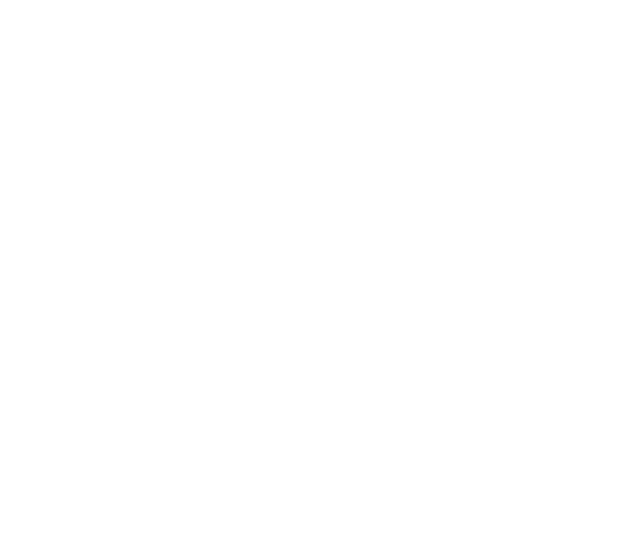
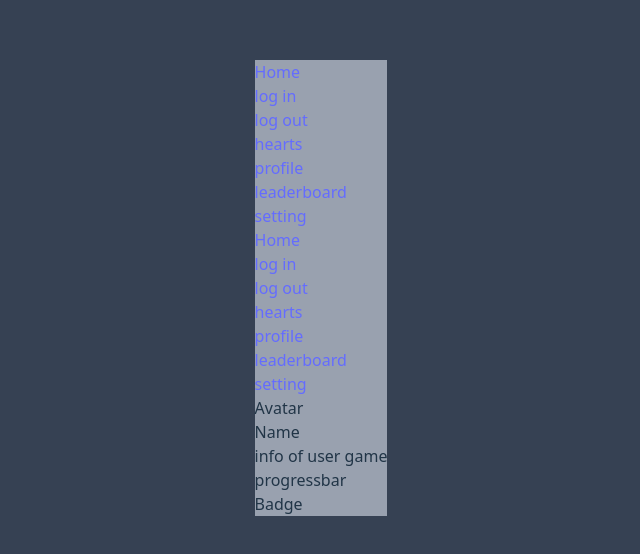
Before and after one commit to jan-ninh/match3-frontend, a React (Vite) app: page /game-map/profile in a window 1280 px wide. Before the commit this address had no page. Shown: the part 112-666 px from the top of the page, without its empty margins (319-959 px from the left). Built offline with nearby package versions, Linux system fonts and the light colour scheme.

Commit message:
first version Raoutering

```diff
--- a/src/App.tsx
+++ b/src/App.tsx
@@ -1,6 +1,14 @@
 import { Route, Routes } from 'react-router-dom';
-import { GameStartPage, AboutUs, LevelMapPage } from '@/pages';
+import {
+  GameStartPage,
+  AboutUs,
+  LevelMapPage,
+  LeaderboardPage,
+  ProfilePage,
+  GameplayPage,
+} from '@/pages';
 import MainLayout from './layouts/MainLayout';
+import GameLayout from './layouts/GameLayout';
 
 function App() {
   return (
@@ -8,9 +16,20 @@ function App() {
       <Routes>
         <Route path="/" element={<MainLayout />}>
           <Route index element={<GameStartPage />} />
-          <Route path="game-map" element={<LevelMapPage />} />
           <Route path="about-us" element={<AboutUs />} />
-          <Route path="/" element={<GameStartPage />} />
+          <Route path="game-map/play-game" element={<GameplayPage />} />
+          {/* parent route */}
+          <Route path="game-map" element={<GameLayout />}>
+            {/* children routes */}
+            <Route index element={<LevelMapPage />} />
+
+            <Route path="setting" element={<LevelMapPage />} />
+            <Route path="profile" element={<ProfilePage />} />
+
+            <Route path="leaderboard" element={<LeaderboardPage />} />
+            <Route path="login" element={<LevelMapPage />} />
+            <Route path="logout" element={<LevelMapPage />} />
+          </Route>
         </Route>
       </Routes>
     </>
--- a/src/components/Navbar.tsx
+++ b/src/components/Navbar.tsx
@@ -1,15 +1,31 @@
+import { Link } from 'react-router-dom';
+
 const Navbar = () => {
   return (
     <>
       <nav>
         <ul>
-          <li>Home</li>
-          <li>log in</li>
-          <li>log out</li>
-          <li>hearts</li>
-          <li>profile</li>
-          <li>leaderboard</li>
-          <li>setting</li>
+          <li>
+            <Link to="/game-map">Home</Link>
+          </li>
+          <li>
+            <Link to="/game-map/login">log in</Link>
+          </li>
+          <li>
+            <Link to="/game-map/logout">log out</Link>
+          </li>
+          <li>
+            <Link to="/game-map">hearts</Link>
+          </li>
+          <li>
+            <Link to="/game-map/profile">profile</Link>
+          </li>
+          <li>
+            <Link to="/game-map/leaderboard">leaderboard</Link>
+          </li>
+          <li>
+            <Link to="/game-map/setting">setting</Link>
+          </li>
         </ul>
       </nav>
     </>
--- /dev/null
+++ b/src/layouts/GameLayout.tsx
@@ -0,0 +1,12 @@
+import { Navbar } from '@/components';
+import { Outlet } from 'react-router-dom';
+
+const GameLayout = () => {
+  return (
+    <>
+      <Navbar />
+      <Outlet />
+    </>
+  );
+};
+export default GameLayout;
--- a/src/pages/GameplayPage.tsx
+++ b/src/pages/GameplayPage.tsx
@@ -10,7 +10,7 @@ const GameplayPage = () => {
       </div>
 
       <div className="palyboardHolder">
-        <GameContainer></GameContainer>
+        <GameContainer />
       </div>
       <div>
         <button>setting</button>
--- a/src/pages/LeaderboardPage.tsx
+++ b/src/pages/LeaderboardPage.tsx
@@ -1,15 +1,16 @@
 import { Avatar } from '@/components';
 
-const GameStartPage = () => {
+const LeaderboardPage = () => {
   return (
     <>
       <ul>
         Leader board
         <li>
-          <Avatar></Avatar>1st
+          <Avatar />
+          1st
         </li>
       </ul>
     </>
   );
 };
-export default GameStartPage;
+export default LeaderboardPage;
--- a/src/pages/LevelMapPage.tsx
+++ b/src/pages/LevelMapPage.tsx
@@ -1,11 +1,15 @@
-import { Navbar } from '@/components';
+import { useNavigate } from 'react-router-dom';
 
 const LevelMapPage = () => {
+  const navigate = useNavigate();
+
+  const handlevel = () => {
+    navigate('/game-map/play-game'); // Route to game Map
+  };
   return (
     <>
-      <Navbar></Navbar>
       <div className="gameLevelHolder grid grid-cols-4">
-        <button>level 1</button>
+        <button onClick={handlevel}>level 1</button>
         <button>level 2</button>
         <button>level 3</button>
         <button>level 4</button>
--- a/src/pages/ProfilePage.tsx
+++ b/src/pages/ProfilePage.tsx
@@ -1,17 +1,17 @@
-import Avatar from '../components/Avatar';
-import Badge from '../components/Badge';
+import { Avatar, Badge, Navbar } from '@/components';
 
 const ProfilePage = () => {
   return (
     <>
       <div>
-        <Avatar></Avatar>
+        <Navbar />
+        <Avatar />
         <p>Name</p>
       </div>
       <div>info of user game</div>
       <div>progressbar</div>
       <div>
-        <Badge></Badge>
+        <Badge />
       </div>
     </>
   );
--- a/src/pages/index.ts
+++ b/src/pages/index.ts
@@ -2,3 +2,5 @@ export { default as AboutUs } from './AboutUs';
 export { default as GameplayPage } from './GameplayPage';
 export { default as GameStartPage } from './GameStartPage';
 export { default as LevelMapPage } from './LevelMapPage';
+export { default as LeaderboardPage } from './LeaderboardPage';
+export { default as ProfilePage } from './ProfilePage';
```
